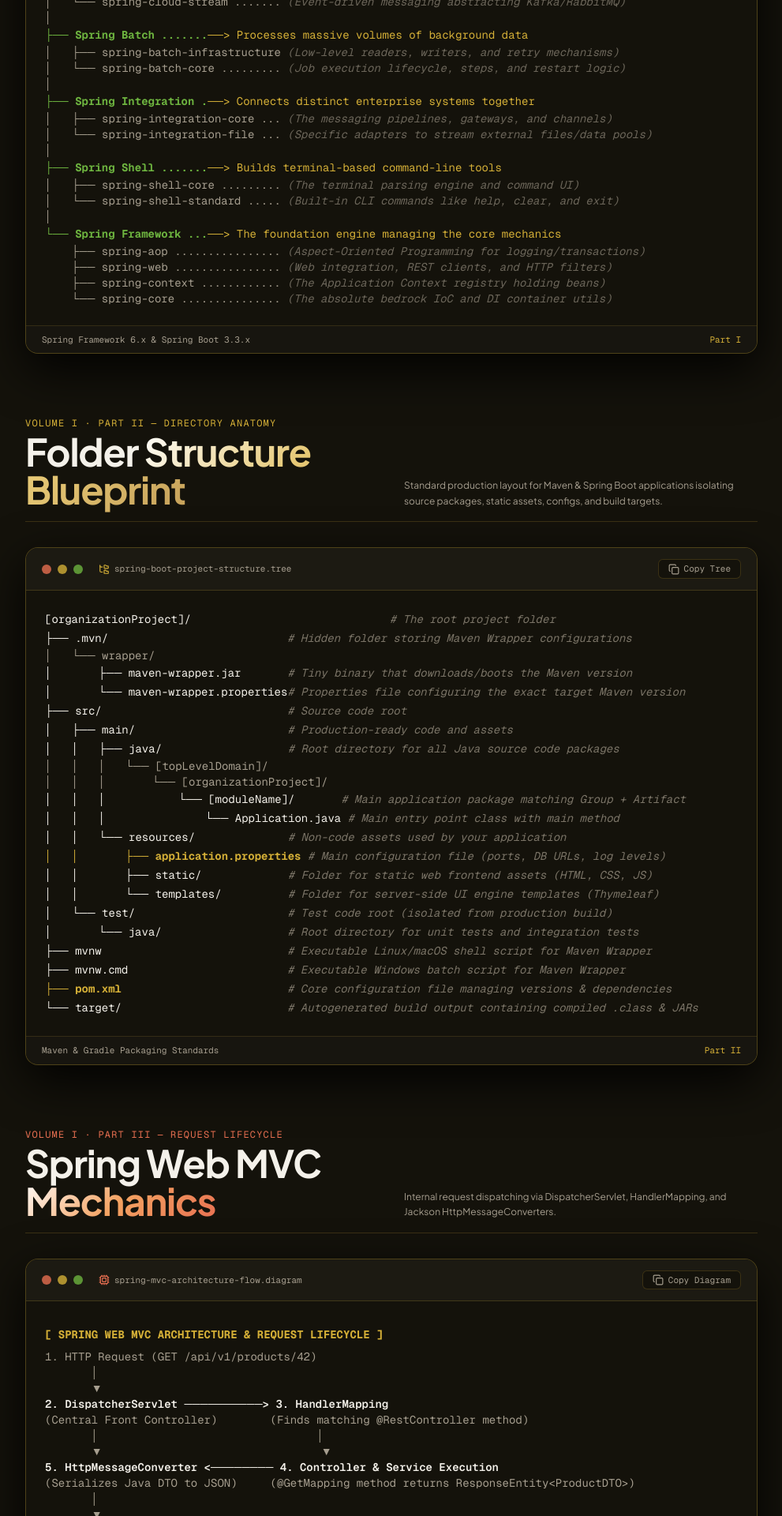
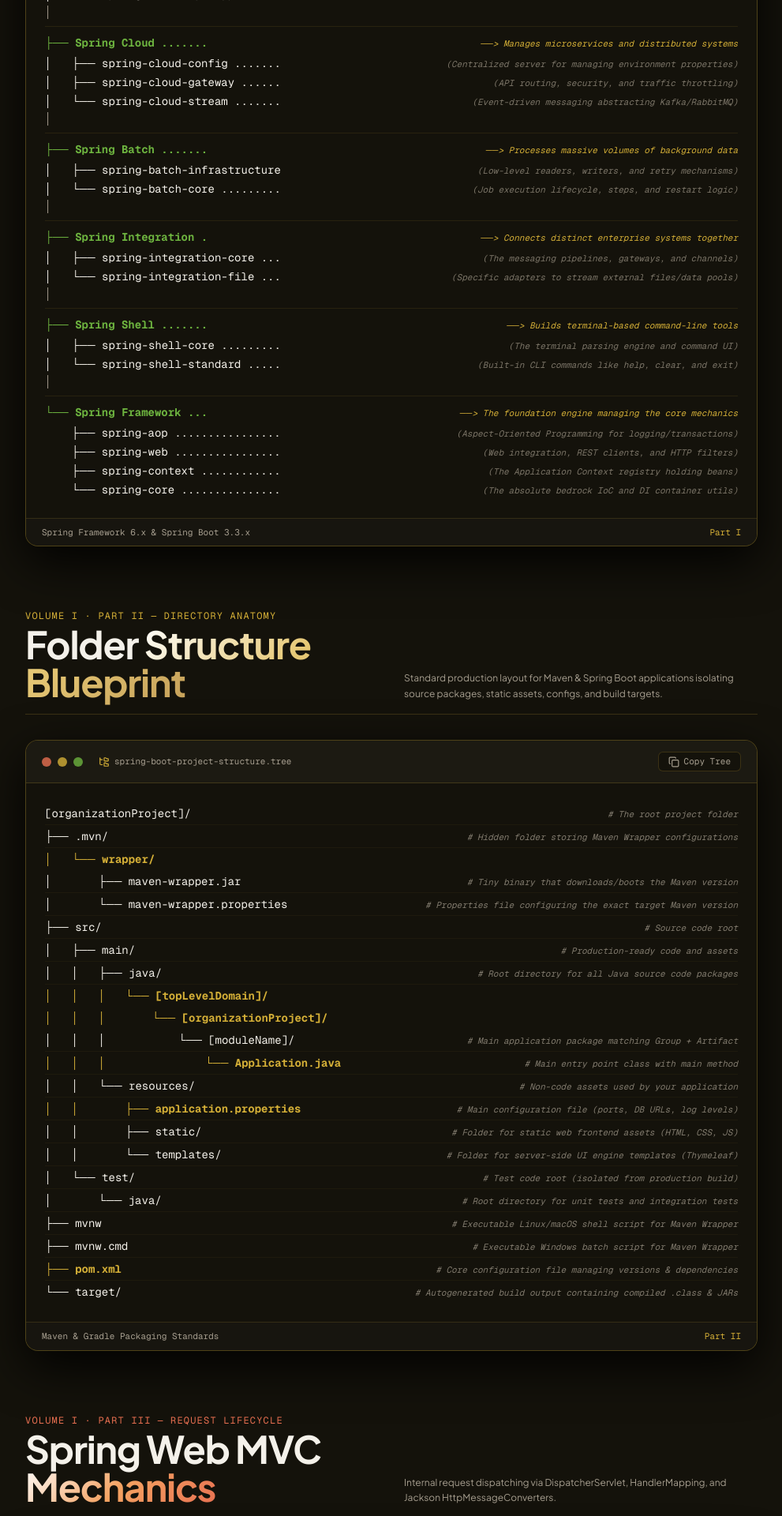
Before and after one commit to samybit/primavera, a Next.js app: page / in a window 1280 px wide. Shown: the part 1580-3500 px from the top of the page at 79% size, without its empty margins (272-1263 px from the left). Built offline with nearby package versions, Linux system fonts and the light colour scheme.

Commit message:
fix(tree): refactor tree comments into 2-column desktop layout & stacked sub-bullets for mobile view
- redesign ASCII diagram into interactive 6-step visual sequence flow canvas with code inspector

```diff
--- a/src/components/EcosystemGrid.tsx
+++ b/src/components/EcosystemGrid.tsx
@@ -1,10 +1,78 @@
 "use client";
 
 import React, { useState } from "react";
-import { FolderTree, Layers, Copy, Check, Terminal, FileCode2, Cpu } from "lucide-react";
+import { FolderTree, Layers, Copy, Check, Terminal, Cpu, ArrowRight, ArrowDown } from "lucide-react";
+
+const MVC_STEPS = [
+  {
+    step: "01",
+    title: "HTTP Request",
+    actor: "Client / Consumer",
+    accent: "#6DB33F",
+    badge: "GET /api/v1/products/42",
+    description: "Client sends HTTP request to the Spring Boot application server.",
+    code: `GET /api/v1/products/42 HTTP/1.1
+Host: api.primavera.dev
+Accept: application/json`,
+  },
+  {
+    step: "02",
+    title: "DispatcherServlet",
+    actor: "Front Controller",
+    accent: "#D4AF37",
+    badge: "Central Interceptor",
+    description: "Central Front Controller servlet receives the raw HTTP request and initiates dispatching.",
+    code: `public class DispatcherServlet extends FrameworkServlet {
+  protected void doDispatch(HttpServletRequest req, ...) { ... }
+}`,
+  },
+  {
+    step: "03",
+    title: "HandlerMapping",
+    actor: "Route Registry",
+    accent: "#E76F51",
+    badge: "Finds @RestController",
+    description: "Matches URL pattern & HTTP method against registered @RequestMapping handler methods.",
+    code: `RequestMappingHandlerMapping -> ProductController#getProduct(42)`,
+  },
+  {
+    step: "04",
+    title: "Controller Execution",
+    actor: "Handler & Service Layer",
+    accent: "#6DB33F",
+    badge: "@GetMapping Execution",
+    description: "Invokes controller method, validates request DTOs, and queries @Service / @Repository layers.",
+    code: `@GetMapping("/products/{id}")
+public ResponseEntity<ProductDTO> getProduct(@PathVariable Long id) {
+    return ResponseEntity.ok(productService.findById(id));
+}`,
+  },
+  {
+    step: "05",
+    title: "HttpMessageConverter",
+    actor: "Jackson Serializer",
+    accent: "#D4AF37",
+    badge: "Java Record -> JSON",
+    description: "Jackson converts returned ProductDTO domain model into raw JSON bytes.",
+    code: `MappingJackson2HttpMessageConverter -> Serializes DTO to JSON`,
+  },
+  {
+    step: "06",
+    title: "HTTP 200 Response",
+    actor: "Servlet Response",
+    accent: "#6DB33F",
+    badge: "application/json",
+    description: "DispatcherServlet flushes response stream back to client with HTTP 200 OK headers.",
+    code: `HTTP/1.1 200 OK
+Content-Type: application/json
+
+{"id": 42, "name": "Spring Boot Guide", "price": 49.99}`,
+  },
+];
 
 export function EcosystemGrid() {
   const [copiedSection, setCopiedSection] = useState<string | null>(null);
+  const [activeStep, setActiveStep] = useState<number>(0);
 
   const handleCopy = (sectionId: string, text: string) => {
     navigator.clipboard.writeText(text);
@@ -77,27 +145,7 @@
 ├── pom.xml                         # Core configuration file managing versions & dependencies
 └── target/                         # Autogenerated build output containing compiled .class & JARs`;
 
-  const mvcContent = `[ SPRING WEB MVC ARCHITECTURE & REQUEST LIFECYCLE ]
-
-1. HTTP Request (GET /api/v1/products/42)
-       │
-       ▼
-2. DispatcherServlet ──────────> 3. HandlerMapping
-(Central Front Controller)        (Finds matching @RestController method)
-       │                                 │
-       ▼                                 ▼
-5. HttpMessageConverter <──────── 4. Controller & Service Execution
-(Serializes Java DTO to JSON)     (@GetMapping method returns ResponseEntity<ProductDTO>)
-       │
-       ▼
-6. HTTP 200 OK Response (Application/JSON)
-
-───────────────────────────────────────────────────────────────────────
-[ THE 3 MVC PILLARS IN SPRING BOOT ]
-
-• MODEL (M)      : Represents domain data, Entities (@Entity), and Transfer DTOs (Records).
-• VIEW (V)       : Formats response data. In REST APIs, Jackson converts models to JSON.
-• CONTROLLER (C) : Intercepts HTTP requests (@RestController), validates DTOs (@Valid), & delegates to Service layer.`;
+  const mvcTextContent = MVC_STEPS.map(s => `STEP ${s.step}: ${s.title} (${s.actor})\nDescription: ${s.description}\nCode: ${s.code}`).join("\n\n");
 
   return (
     <div className="w-full py-16 px-5 sm:px-10 lg:px-12 max-w-[1400px]">
@@ -160,9 +208,13 @@
                   if (line.includes("├── Spring ") || line.includes("└── Spring ")) {
                     const parts = line.split("──>");
                     return (
-                      <div key={i} className="py-0.5">
-                        <span className="text-[#6DB33F] font-bold">{parts[0]}</span>
-                        {parts[1] && <span className="text-[#D4AF37]">──&gt;{parts[1]}</span>}
+                      <div key={i} className="py-1 flex flex-col sm:flex-row sm:items-baseline sm:justify-between gap-1 border-t border-[#D4AF37]/10 pt-2.5 mt-2">
+                        <span className="text-[#6DB33F] font-bold whitespace-pre">{parts[0]}</span>
+                        {parts[1] && (
+                          <span className="text-[#D4AF37] text-[11px] sm:text-right italic">
+                            ──&gt;{parts[1]}
+                          </span>
+                        )}
                       </div>
                     );
                   }
@@ -171,13 +223,13 @@
                     const treePart = line.substring(0, commentIndex);
                     const commentPart = line.substring(commentIndex);
                     return (
-                      <div key={i}>
-                        <span className="text-[#A69E8F]">{treePart}</span>
-                        <span className="text-[#A69E8F]/60 italic">{commentPart}</span>
+                      <div key={i} className="py-0.5 flex flex-col sm:flex-row sm:items-baseline sm:justify-between gap-1">
+                        <span className="text-[#F4F1EA] whitespace-pre">{treePart.trimEnd()}</span>
+                        <span className="text-[#A69E8F]/70 italic text-[11px] pl-4 sm:pl-0 sm:text-right">{commentPart}</span>
                       </div>
                     );
                   }
-                  return <div key={i} className="text-[#A69E8F]">{line}</div>;
+                  return <div key={i} className="text-[#A69E8F] whitespace-pre">{line}</div>;
                 })}
               </code>
             </pre>
@@ -244,21 +296,42 @@
                 {folderContent.split("\n").map((line, i) => {
                   if (line.includes("#")) {
                     const hashIndex = line.indexOf("#");
-                    const pathPart = line.substring(0, hashIndex);
-                    const commentPart = line.substring(hashIndex);
-                    const isKeyFile = pathPart.includes("StoreApplication.java") || pathPart.includes("pom.xml") || pathPart.includes("application.properties");
+                    const rawPath = line.substring(0, hashIndex);
+                    const rawComment = line.substring(hashIndex).trim();
+
+                    const isKeyFile =
+                      rawPath.includes("Application.java") ||
+                      rawPath.includes("pom.xml") ||
+                      rawPath.includes("application.properties");
+
                     return (
-                      <div key={i} className="py-0.5 flex flex-wrap">
-                        <span className={isKeyFile ? "text-[#D4AF37] font-bold" : "text-[#F4F1EA]"}>
-                          {pathPart}
-                        </span>
-                        <span className="text-[#A69E8F]/70 italic">
-                          {commentPart}
-                        </span>
+                      <div key={i} className="py-1 border-b border-[#D4AF37]/5 last:border-b-0">
+                        <div className="hidden md:flex md:items-baseline md:justify-between gap-6">
+                          <span className={`${isKeyFile ? "text-[#D4AF37] font-bold" : "text-[#F4F1EA]"} whitespace-pre shrink-0`}>
+                            {rawPath.trimEnd()}
+                          </span>
+                          <span className="text-[#A69E8F]/75 italic text-right whitespace-normal shrink text-[11px]">
+                            {rawComment}
+                          </span>
+                        </div>
+
+                        <div className="md:hidden space-y-0.5">
+                          <div className={`${isKeyFile ? "text-[#D4AF37] font-bold" : "text-[#F4F1EA]"} whitespace-pre font-mono text-xs`}>
+                            {rawPath.trimEnd()}
+                          </div>
+                          <div className="pl-4 text-[10px] text-[#A69E8F]/80 italic flex items-start gap-1 font-mono">
+                            <span className="text-[#D4AF37] font-normal shrink-0">↳</span>
+                            <span>{rawComment}</span>
+                          </div>
+                        </div>
                       </div>
                     );
                   }
-                  return <div key={i} className="text-[#A69E8F]">{line}</div>;
+                  return (
+                    <div key={i} className="py-1 text-[#D4AF37] font-bold whitespace-pre">
+                      {line}
+                    </div>
+                  );
                 })}
               </code>
             </pre>
@@ -289,21 +362,23 @@
           </p>
         </div>
 
-        {/* Terminal Diagram */}
-        <div className="w-full rounded-2xl bg-[#14120B] border border-[#D4AF37]/30 shadow-[0_20px_60px_rgba(0,0,0,0.9)] overflow-hidden font-mono text-xs mb-10">
-          <div className="px-5 py-3.5 bg-[#1C1A12] border-b border-[#D4AF37]/20 flex items-center justify-between">
+        {/* Visual Architectural Sequence Canvas */}
+        <div className="w-full rounded-2xl bg-[#14120B] border border-[#D4AF37]/30 shadow-[0_20px_60px_rgba(0,0,0,0.9)] overflow-hidden font-sans text-xs mb-10">
+
+          {/* Header Bar */}
+          <div className="px-5 py-3.5 bg-[#1C1A12] border-b border-[#D4AF37]/20 flex items-center justify-between font-mono">
             <div className="flex items-center gap-2">
               <div className="w-3 h-3 rounded-full bg-[#E76F51]/80" />
               <div className="w-3 h-3 rounded-full bg-[#D4AF37]/80" />
               <div className="w-3 h-3 rounded-full bg-[#6DB33F]/80" />
-              <span className="ml-3 text-[11px] text-[#A69E8F] font-mono flex items-center gap-1.5">
+              <span className="ml-3 text-[11px] text-[#A69E8F] flex items-center gap-1.5">
                 <Cpu className="w-3.5 h-3.5 text-[#E76F51]" />
-                spring-mvc-architecture-flow.diagram
+                spring-mvc-request-lifecycle.flow
               </span>
             </div>
 
             <button
-              onClick={() => handleCopy("mvc", mvcContent)}
+              onClick={() => handleCopy("mvc", mvcTextContent)}
               className="flex items-center gap-1.5 px-3 py-1 rounded-md bg-[#14120B] border border-[#D4AF37]/20 text-[11px] text-[#A69E8F] hover:text-white hover:border-[#D4AF37]/60 transition-all cursor-pointer"
             >
               {copiedSection === "mvc" ? (
@@ -314,33 +389,85 @@
               ) : (
                 <>
                   <Copy className="w-3.5 h-3.5" />
-                  <span>Copy Diagram</span>
+                  <span>Copy Flow Spec</span>
                 </>
               )}
             </button>
           </div>
 
-          <div className="p-6 overflow-x-auto text-[#F4F1EA] leading-relaxed selection:bg-[#D4AF37]/30">
-            <pre className="font-mono text-xs sm:text-sm text-[#F4F1EA]">
-              <code>
-                {mvcContent.split("\n").map((line, i) => {
-                  if (line.startsWith("[ SPRING WEB MVC") || line.startsWith("[ THE 3 MVC PILLARS")) {
-                    return <span key={i} className="text-[#D4AF37] font-bold block my-2">{line}</span>;
-                  }
-                  if (line.includes("• MODEL") || line.includes("• VIEW") || line.includes("• CONTROLLER")) {
-                    return <div key={i} className="text-[#6DB33F] font-bold py-0.5">{line}</div>;
-                  }
-                  if (line.includes("DispatcherServlet") || line.includes("HandlerMapping") || line.includes("HttpMessageConverter")) {
-                    return <div key={i} className="text-[#F4F1EA] font-semibold">{line}</div>;
-                  }
-                  return <div key={i} className="text-[#A69E8F]">{line}</div>;
-                })}
-              </code>
-            </pre>
+          {/* Interactive Steps Grid */}
+          <div className="p-6">
+            <div className="grid grid-cols-1 md:grid-cols-2 lg:grid-cols-3 gap-4">
+              {MVC_STEPS.map((s, idx) => (
+                <div
+                  key={s.step}
+                  onClick={() => setActiveStep(idx)}
+                  className={`p-4 rounded-xl border transition-all cursor-pointer flex flex-col justify-between relative group ${
+                    activeStep === idx
+                      ? "bg-[#1C1A12] border-[#D4AF37] shadow-[0_4px_20px_rgba(212,175,55,0.15)]"
+                      : "bg-[#14120B] border-[#D4AF37]/15 hover:border-[#D4AF37]/40 hover:bg-[#1C1A12]/50"
+                  }`}
+                >
+                  {/* Step Top */}
+                  <div>
+                    <div className="flex items-center justify-between mb-2">
+                      <span className="text-xs font-mono font-bold" style={{ color: s.accent }}>
+                        STEP {s.step}
+                      </span>
+                      <span className="text-[10px] px-2 py-0.5 rounded font-mono border border-[#D4AF37]/20 bg-[#14120B] text-[#A69E8F]">
+                        {s.actor}
+                      </span>
+                    </div>
+
+                    <h4 className="text-sm font-bold text-[#F4F1EA] mb-1 group-hover:text-[#D4AF37] transition-colors">
+                      {s.title}
+                    </h4>
+
+                    <p className="text-[11px] text-[#A69E8F] leading-relaxed mb-3 font-sans">
+                      {s.description}
+                    </p>
+                  </div>
+
+                  {/* Code Badge */}
+                  <div className="p-2.5 rounded-lg bg-[#14120B] border border-[#D4AF37]/10 font-mono text-[10px] text-[#F4F1EA]/90 overflow-x-auto">
+                    <code>{s.badge}</code>
+                  </div>
+
+                  {/* Flow Arrow Indicator for desktop */}
+                  {idx < MVC_STEPS.length - 1 && (
+                    <div className="hidden lg:block absolute -right-3 top-1/2 -translate-y-1/2 z-20 pointer-events-none">
+                      <div className="w-6 h-6 rounded-full bg-[#14120B] border border-[#D4AF37]/40 flex items-center justify-center text-[#D4AF37]">
+                        <ArrowRight className="w-3 h-3" />
+                      </div>
+                    </div>
+                  )}
+                </div>
+              ))}
+            </div>
+
+            {/* Selected Step Code Specification Inspector */}
+            <div className="mt-6 p-4 rounded-xl bg-[#1C1A12] border border-[#D4AF37]/25 font-mono text-xs">
+              <div className="flex items-center justify-between pb-2 mb-3 border-b border-[#D4AF37]/15 text-[11px]">
+                <div className="flex items-center gap-2">
+                  <span className="text-[#D4AF37] font-bold">
+                    INSPECTOR · STEP {MVC_STEPS[activeStep].step}
+                  </span>
+                  <span className="text-[#A69E8F]">—</span>
+                  <span className="text-[#F4F1EA] font-semibold">
+                    {MVC_STEPS[activeStep].title} ({MVC_STEPS[activeStep].actor})
+                  </span>
+                </div>
+                <span className="text-[10px] text-[#6E675B]">Click any step above to inspect</span>
+              </div>
+              <pre className="text-[#F4F1EA] overflow-x-auto leading-relaxed text-[11px] sm:text-xs">
+                <code>{MVC_STEPS[activeStep].code}</code>
+              </pre>
+            </div>
           </div>
 
+          {/* Footer Bar */}
           <div className="px-5 py-2.5 bg-[#17150F] border-t border-[#D4AF37]/15 flex items-center justify-between text-[11px] text-[#A69E8F] font-mono">
-            <span>DispatcherServlet & HttpMessageConverters</span>
+            <span>DispatcherServlet & Jackson HttpMessageConverters</span>
             <span className="text-[#E76F51]">Part III</span>
           </div>
         </div>
```
